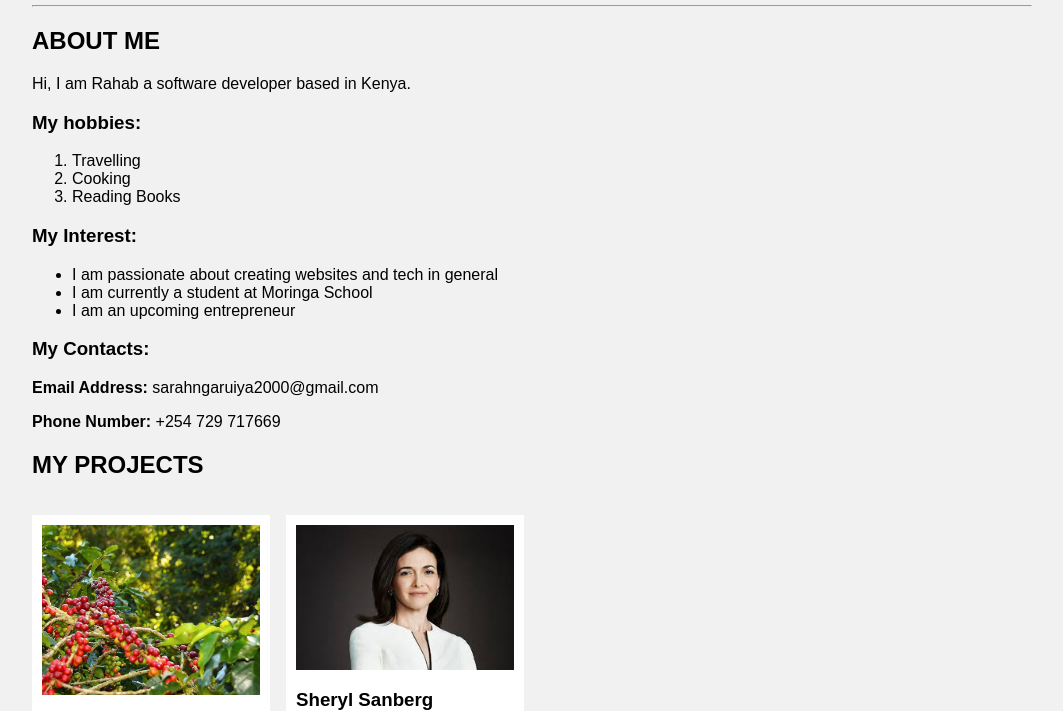
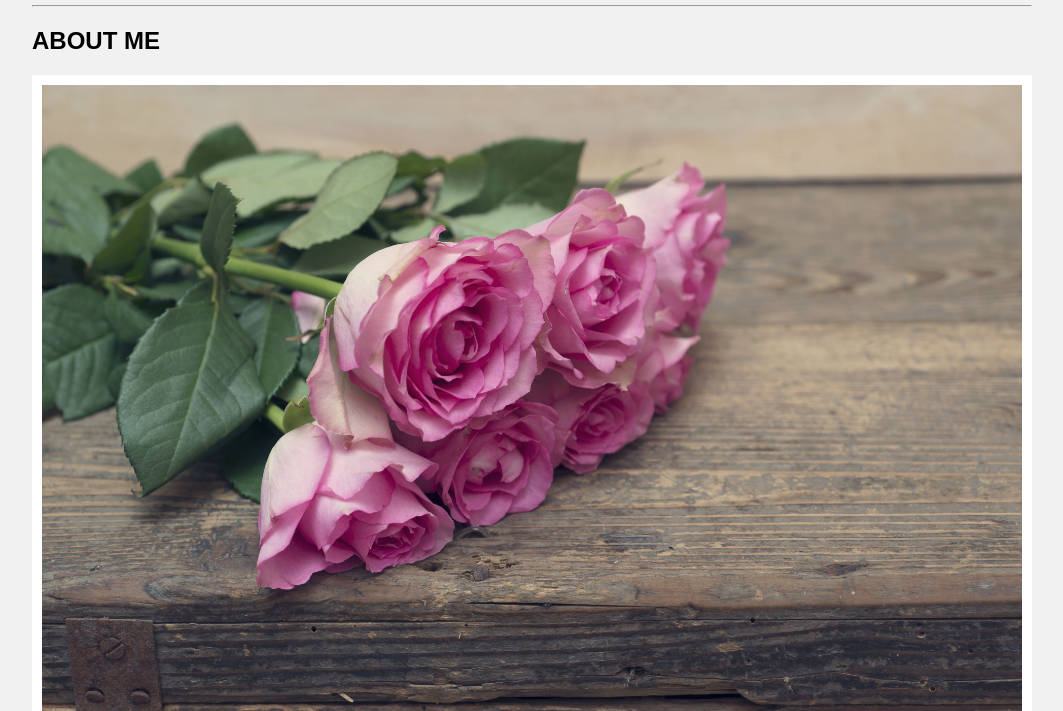
Before and after one commit to wambuirahab/porfolio, a plain HTML site: page index.html in a window 1280 px wide. Shown: the part 89-800 px from the top of the page, without its empty margins (108-1171 px from the left). Drawn offline with Linux system fonts and the light colour scheme.

Commit message:
add an image to represent me

```diff
--- a/index.html
+++ b/index.html
@@ -10,6 +10,9 @@
         <h1>RAHAB WAMBUI NGARUIYA</h1>
         <hr>
         <h2>ABOUT ME</h2>
+        <div class="content">
+            <img src="flower.jpg" alt="">
+        </div>
         <p>Hi, I am Rahab a software developer based in Kenya.</p>
         <h3>My hobbies:</h3>
         <ol>
```
Also changed, not shown: flower.jpg (added).
